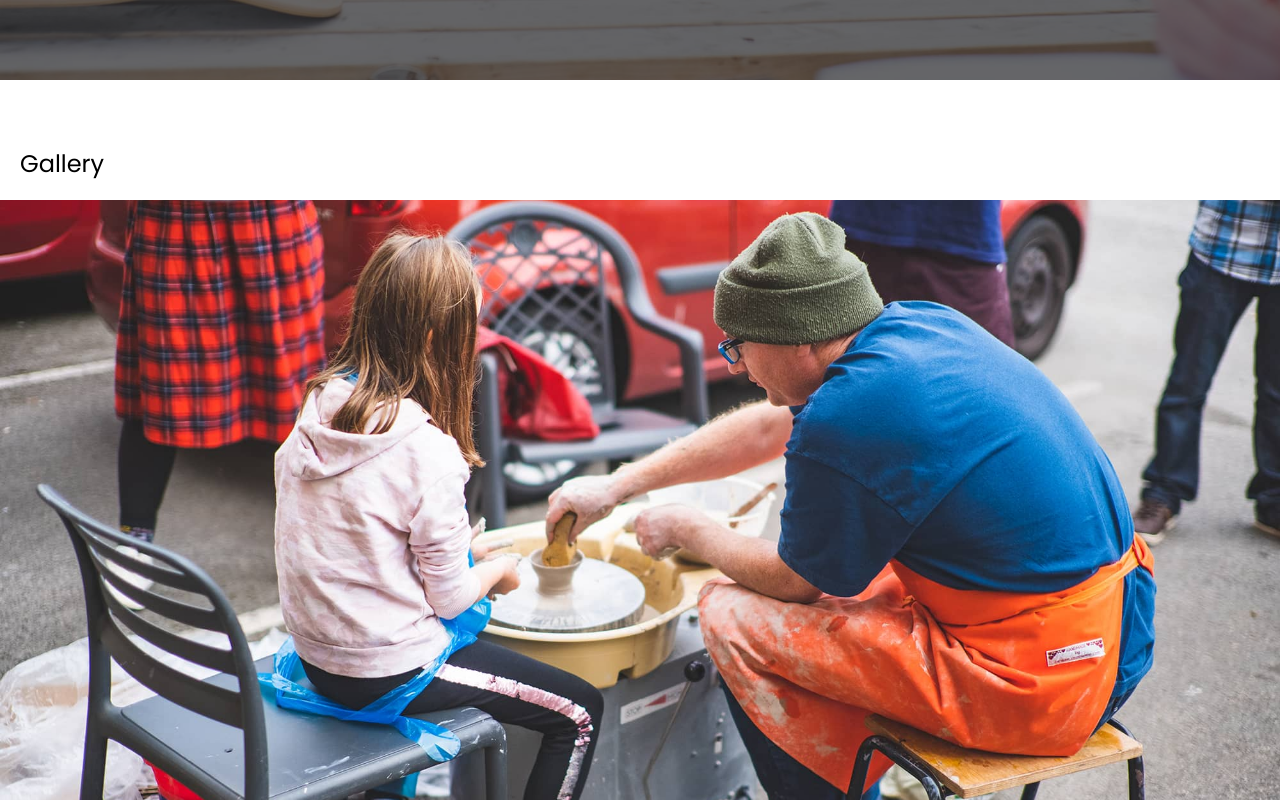
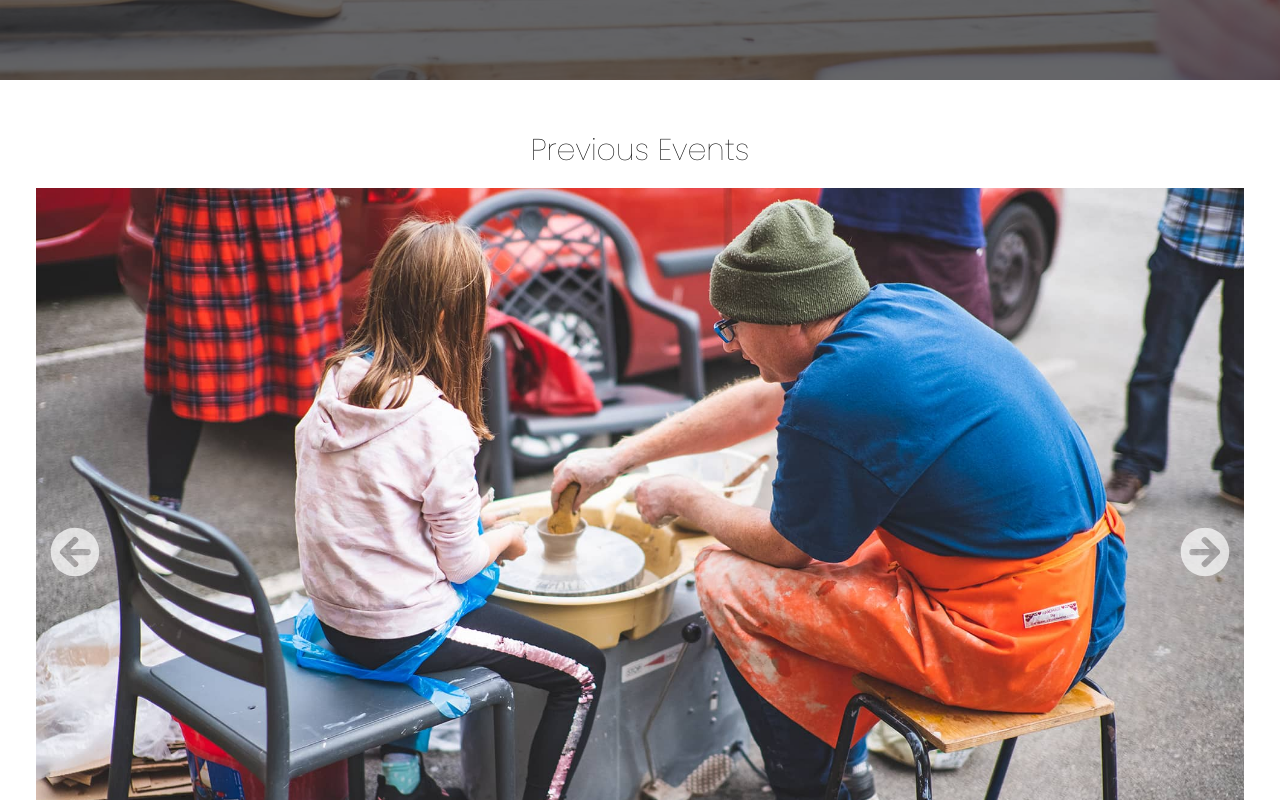
Before and after one commit to WilHesk/coping2023, a Next.js app: page / in a window 1280 px wide. Shown: the part 720-1520 px from the top of the page. Built offline with nearby package versions, Linux system fonts and the light colour scheme.

Commit message:
gallerymods

```diff
--- a/components/Hero.jsx
+++ b/components/Hero.jsx
@@ -5,7 +5,7 @@ const Hero = ({heading, message}) => {
     <div className='flex items-center justify-center h-screen mb-12 bg-fixed bg-center bg-cover custom-img'>
         {/* Overlay */}
         <div className='absolute top-0 left-0 right-0 bottom-0 bg-zinc-800/70 z-[2]' />
-        <div className='p-5 text-white z-[2] mt-[-10rem]'>
+        <div className='p-5 text-white z-[2] mt-[-10rem] mr-[10rem] ml-[10rem]'>
             <h2 className='text-5xl font-normal '>{heading}</h2>
             <p className='py-5 text-xl '>{message}</p>
             <button className='px-8 py-2 border'>Book</button>
--- a/components/Slider.jsx
+++ b/components/Slider.jsx
@@ -1,14 +1,47 @@
-import React from 'react'
+import React, { useState } from 'react'
 import Image from 'next/image';
 import { SliderData } from './SliderData'
+import {FaArrowCircleLeft} from 'react-icons/fa'
+import {FaArrowCircleRight} from 'react-icons/fa'
 
 const Slider = ({slides}) => {
+const [current, setCurrent] = useState(0)
+const length = slides.length
+
+const nextSlide = () => {
+    setCurrent(current === length - 1 ? 0 : current +1)
+}
+
+const prevSlide = () => {
+    setCurrent(current === 0 ? length - 1 : current -1)
+}
+
+if (!Array.isArray(slides) || slides.length <= 0) {
+    return null
+}
+
   return (
-    <div id='gallery'>
-        <h1 className='p-5 text-2xl'>Gallery</h1>
-        <div>
+    <div id='gallery' className='max-w-[1240px] mx-auto'>
+        <h1 className='p-1 text-3xl font-thin text-center'>Previous Events</h1>
+        <div className='relative flex justify-center p-4'>
+
             {SliderData.map((slide, index) => {
                 return (
+                    <div
+                        key={index}
+                        className={
+                            index === current
+                             ? 'opacity-[1] ease-in duration-1000'
+                             : 'opacity-0'
+                        }
+                    >
+
+
+                            <FaArrowCircleLeft
+                            onClick={prevSlide}
+                            className='absolute top-[50%] left-[30px] text-white/70 cursor-pointer select-none z-[2]'size={50}
+                            />
+                            {index === current && (
                                 <Image
                                     src={slide.image}
                                     alt='/'
@@ -16,7 +49,15 @@ const Slider = ({slides}) => {
                                     height='800'
                                     objectFit='cover'
                                 />
+                            )}
+                            <FaArrowCircleRight
+                            onClick={nextSlide}
+                            className='absolute top-[50%] right-[30px] text-white/70 cursor-pointer select-none z-[2]'size={50}
+                            />
+                        </div>
+
                 );
+
             })}
         </div>
     </div>
```
Lines whose indentation alone changed are shown as unchanged.
